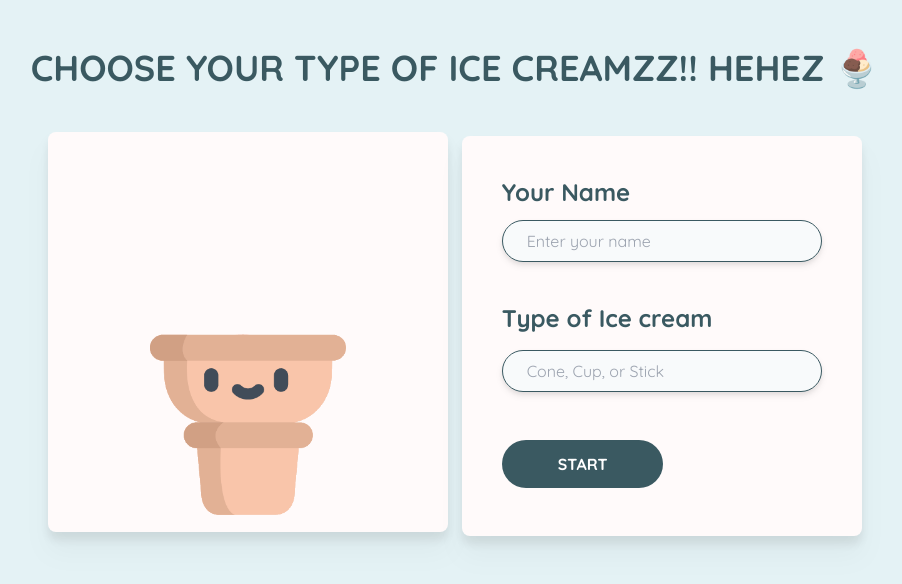
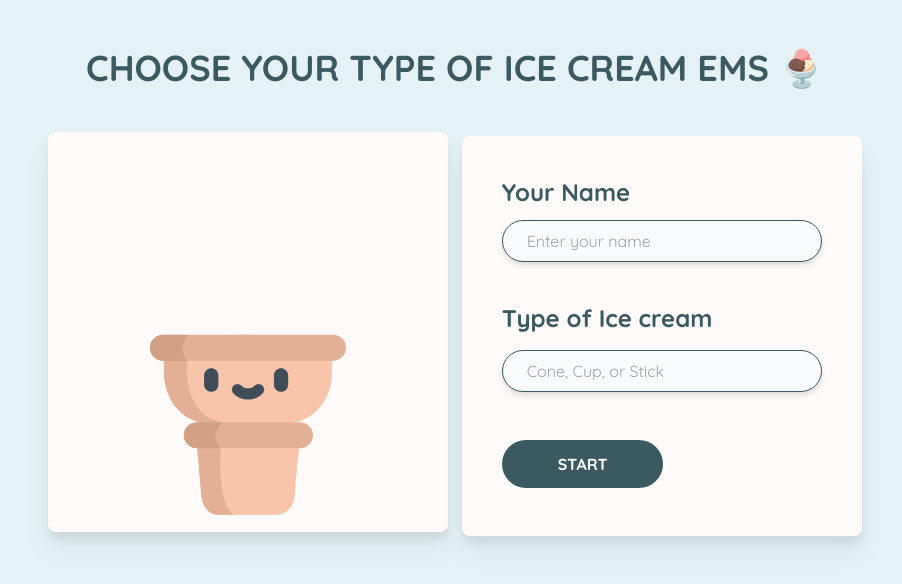
Before and after one commit to jasmininnaka24/project-simulation-pipeline-container, a website: page index.html in a window 1280 px wide. Shown: the whole page, without its empty margins (185-1087 px from the left). Drawn offline with Linux system fonts and the light colour scheme.

Commit message:
Update index.html

```diff
--- a/index.html
+++ b/index.html
@@ -17,7 +17,7 @@
       class="text-center uppercase font-bold container mx-auto pt-12 text-4xl text-darkGrayishBlue"
     >
 
-      Choose your type of ice creamzz!! hehez 🍨
+      Choose your type of ice cream ems 🍨
 
     </h1>
     <section id="boxes">
```
